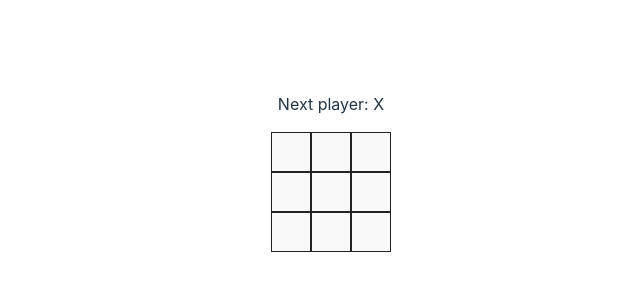
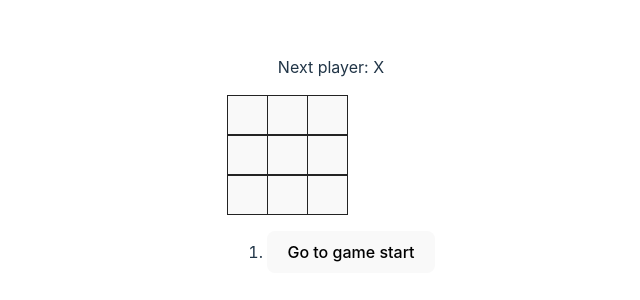
Before and after one commit to MoustaphaCamara/react-tictactoe, a React (Vite) app: page / in a window 1280 px wide. Shown: the part 236-536 px from the top of the page, without its empty margins (309-949 px from the left). Built offline with nearby package versions, Linux system fonts and the light colour scheme.

Commit message:
history actions

```diff
--- a/src/pages/Game/Game.jsx
+++ b/src/pages/Game/Game.jsx
@@ -5,19 +5,39 @@ import "./Game.scss";
 const Game = () => {
   const [isX, setIsX] = useState(true);
   const [history, setHistory] = useState([Array(9).fill(null)]);
-  const currentSquares = history[history.length - 1];
+  const [currentMove, setCurrentMove] = useState(0);
+  const currentSquares = history[currentMove];
 
   const handlePlay = (updatedSquares) => {
-    setHistory([...history, updatedSquares]);
+    const nextHistory = [...history.slice(0, currentMove + 1), updatedSquares];
+    setHistory(nextHistory);
+    setCurrentMove(nextHistory.length - 1);
     setIsX(!isX);
   };
+
+  const jumpTo = (nextMove) => {
+    setCurrentMove(nextMove);
+    setIsX(nextMove % 2 === 0);
+  };
+
+  const moves = history.map((squares, move) => {
+    let description;
+    description = move > 0 ? `Go back to ${move}` : `Go to game start`;
+    return (
+      <li key={move}>
+        <button onClick={() => jumpTo(move)}>{description} </button>
+      </li>
+    );
+  });
 
   return (
     <div className="game">
       <div className="game__board">
         <Board isX={isX} squares={currentSquares} onPlay={handlePlay} />
       </div>
-      <div className="game__info"></div>
+      <div className="game__info">
+        <ol>{moves}</ol>
+      </div>
     </div>
   );
 };
```
